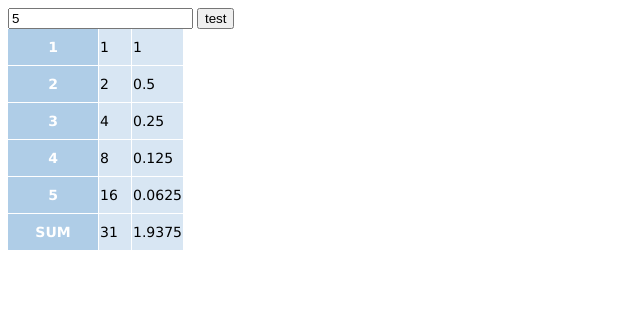
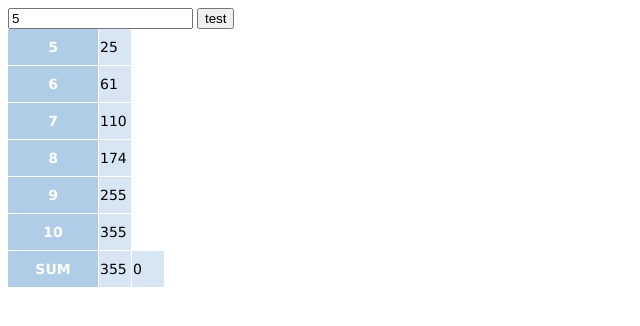
Before and after one commit to vi-ozherelyeva/vi-ozherelyeva.github.io, a plain HTML site: page 5.31.html in a window 1280 px wide. Both pictures are taken after a click on the button "test". Shown: the whole page, without its empty margins (0-640 px from the left). Drawn offline with Linux system fonts and the light colour scheme.

Commit message:
Update 5.31.html

```diff
--- a/5.31.html
+++ b/5.31.html
@@ -62,7 +62,7 @@
       }
       flag = 1
       var b = Number(document.getElementById("in1").value);
-      for (var i = 1; i <= b; i++) {
+      for (var i = b; i <= 2*b; i++) {
         temp1 = "Tr" + c
         var x = document.createElement("TR");
         x.setAttribute("id", temp1);
@@ -80,24 +80,14 @@
           temp2 = "Td" + l
           var z = document.createElement("TD");
           z.setAttribute("id", temp2);
-          t = document.createTextNode(example1);
+           sum1 += i*i
+          t = document.createTextNode(sum1);
           z.appendChild(t);
-          sum1 += example1
-          example1 = example1 * 2;
+
           document.getElementById(temp1).appendChild(z);
           l += 2;
         }
-        for (j = 0; j < 1; j++) {
-          temp3 = "Td" + m
-          var z = document.createElement("TD");
-          z.setAttribute("id", temp3);
-          t = document.createTextNode(example2);
-          z.appendChild(t);
-          sum2 += example2;
-          example2 = example2 / 2;
-          document.getElementById(temp1).appendChild(z);
-          m += 2
-        }
+
       }
 
       addanswer();
```
